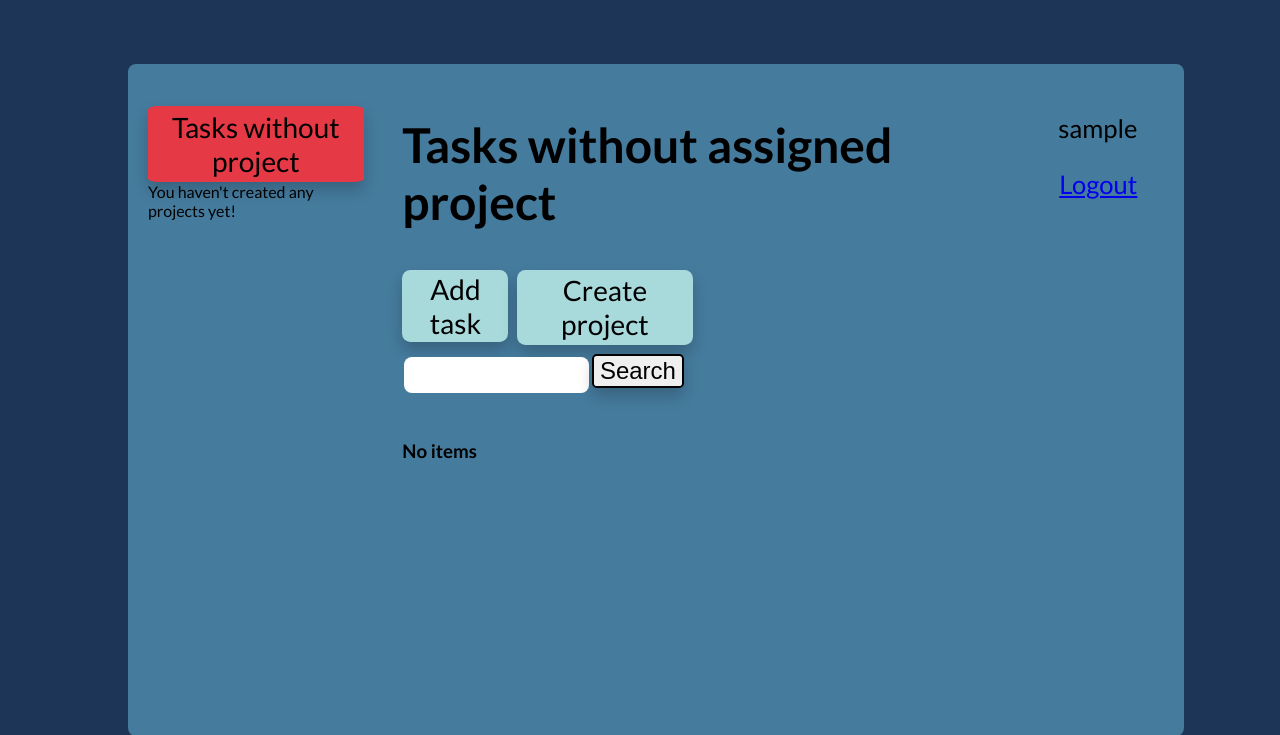
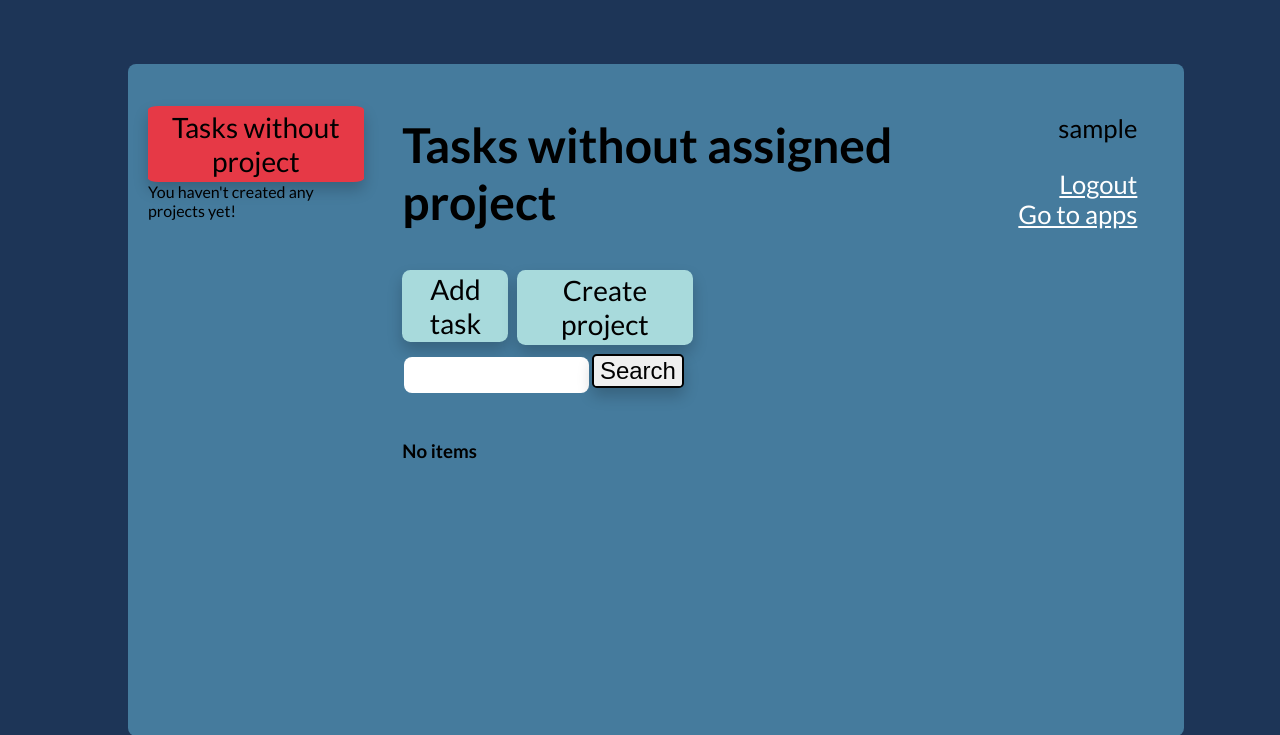
Before and after one commit to galkowskim/students_helper, a Django app: page /todolist/ in a window 1280 px wide. Shown: the top 735 px of the page. Run offline with Django 4.2, Linux system fonts and the light colour scheme; the visitor is signed in with stand-in values (Sample User, id 1); data that the repository does not hold is empty.

Commit message:
add href to main page in todolist app

```diff
--- a/todolist/static/todolist/style.css
+++ b/todolist/static/todolist/style.css
@@ -182,3 +182,7 @@ h1 {
 .task-form-wrapper {
     background-color: purple;
 }
+
+.user-info > div > a {
+    color: white;
+}
--- a/todolist/templates/todolist/task_list.html
+++ b/todolist/templates/todolist/task_list.html
@@ -28,6 +28,7 @@
                 {% if request.user.is_authenticated %}
                     <div><p>{{ request.user }}</p></div>
                     <div><a href="{% url 'base:logout' %}">Logout</a></div>
+                    <div class="apps-href"><a href="{% url 'base:main' %}">Go to apps</a></div>
                 {% else %}
                     <a href="{% url 'base:login' %}">Login</a>
                 {% endif %}
```
